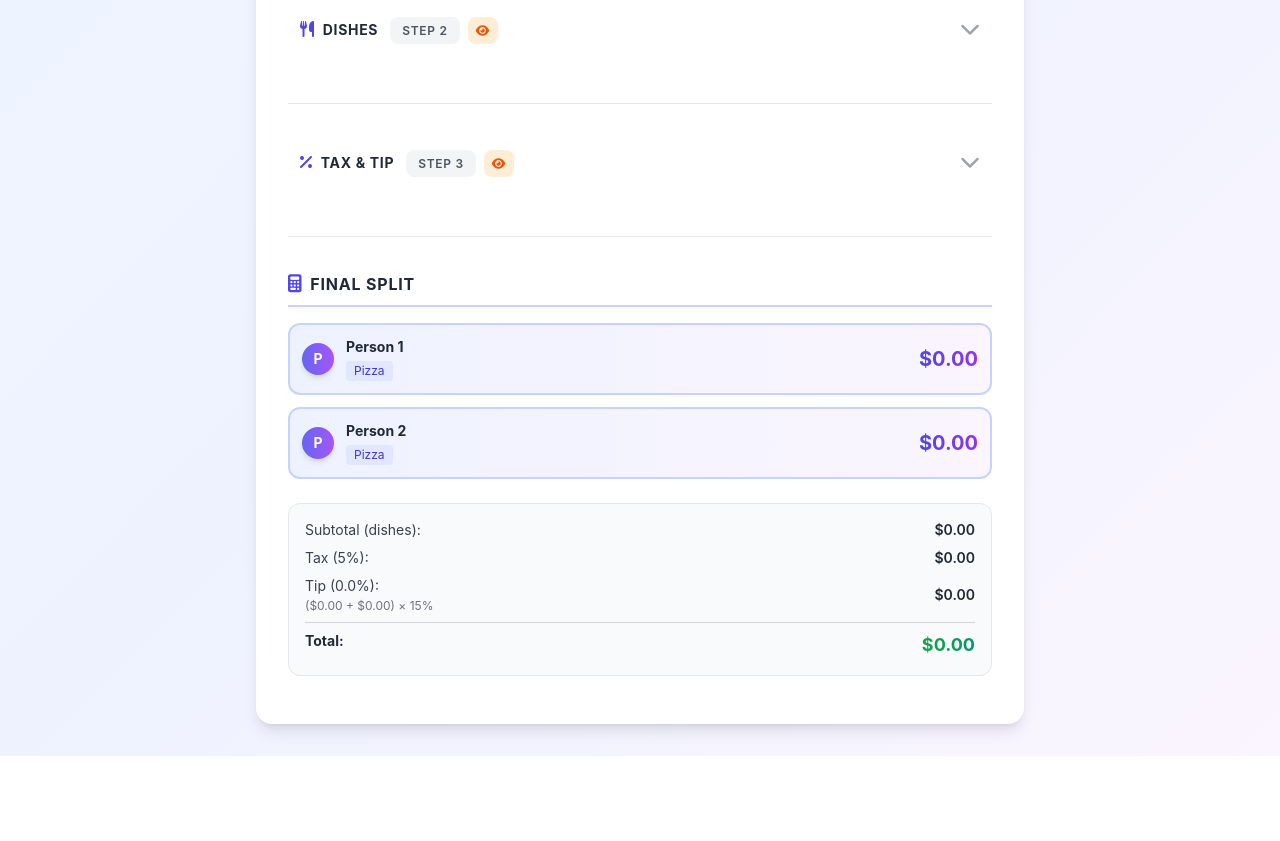
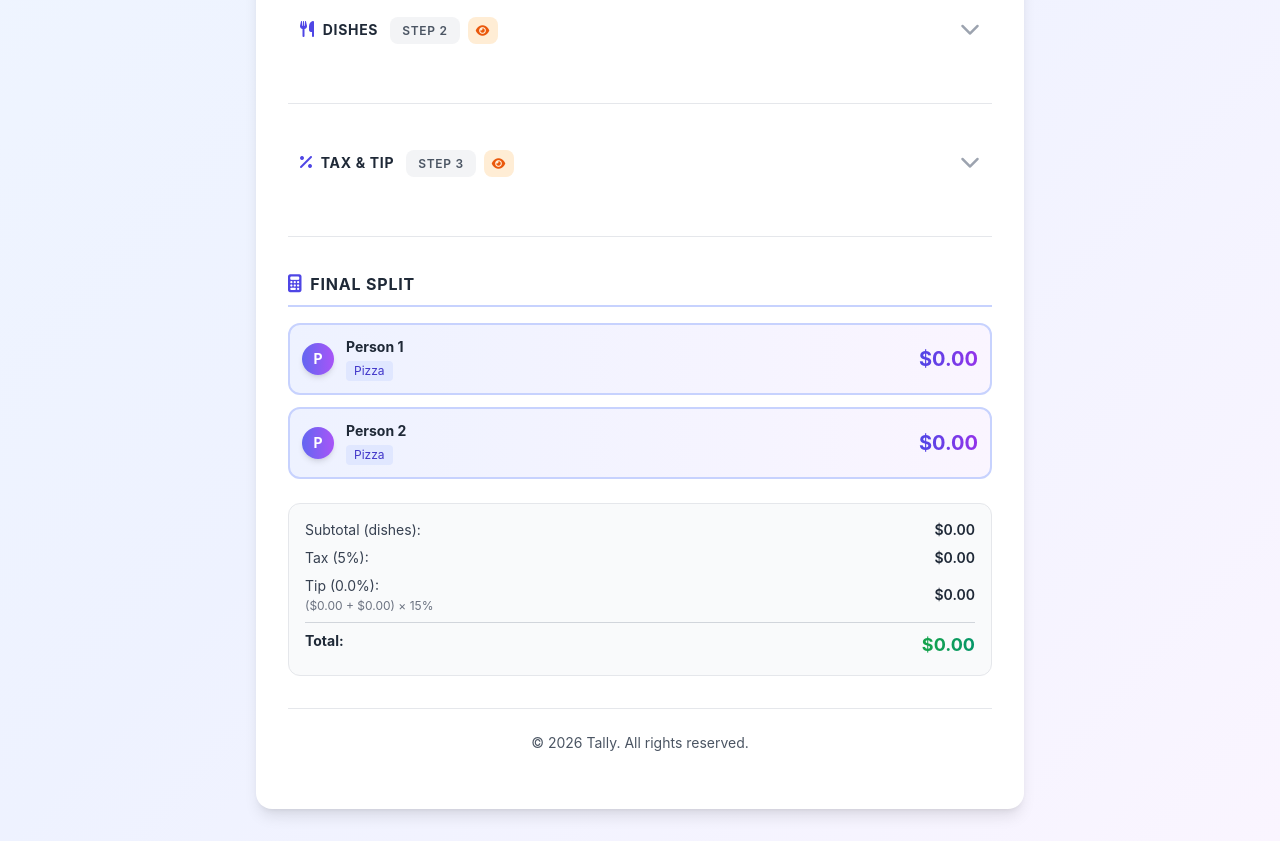
Before and after one commit to getsuzym/Tally, a website: page index.html in a window 1280 px wide. Shown: the part 571-1412 px from the top of the page. Before the commit the page ends 1327 px from the top, so only its background shows below. Drawn offline with nearby package versions, Linux system fonts and the light colour scheme.

Commit message:
Add copyright footer

```diff
--- a/index.html
+++ b/index.html
@@ -544,6 +544,13 @@
         </div>
     </div>
 
+    <!-- Footer -->
+    <footer class="text-center py-6 mt-8 border-t border-gray-200">
+        <p class="text-sm text-gray-600">
+            © 2026 Tally. All rights reserved.
+        </p>
+    </footer>
+
     <script src="js/app.js"></script>
 </body>
 </html>
```
